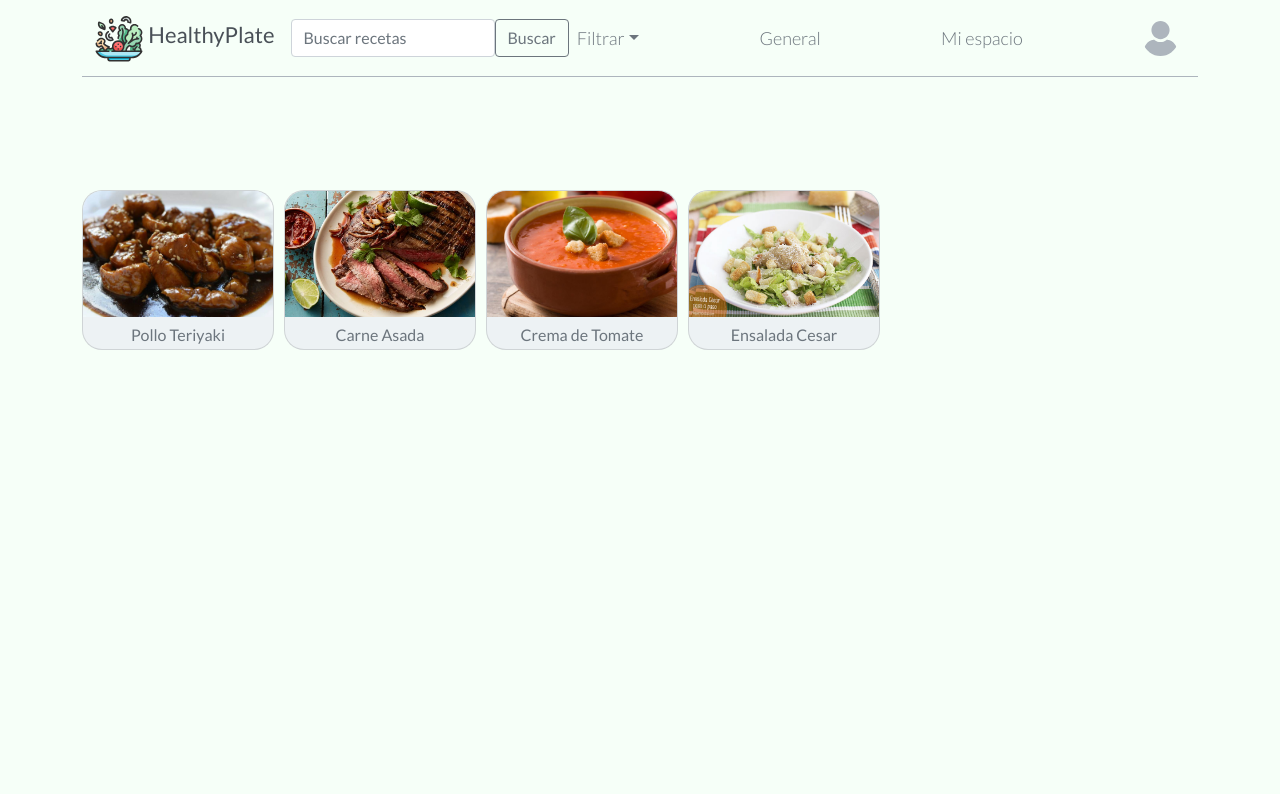
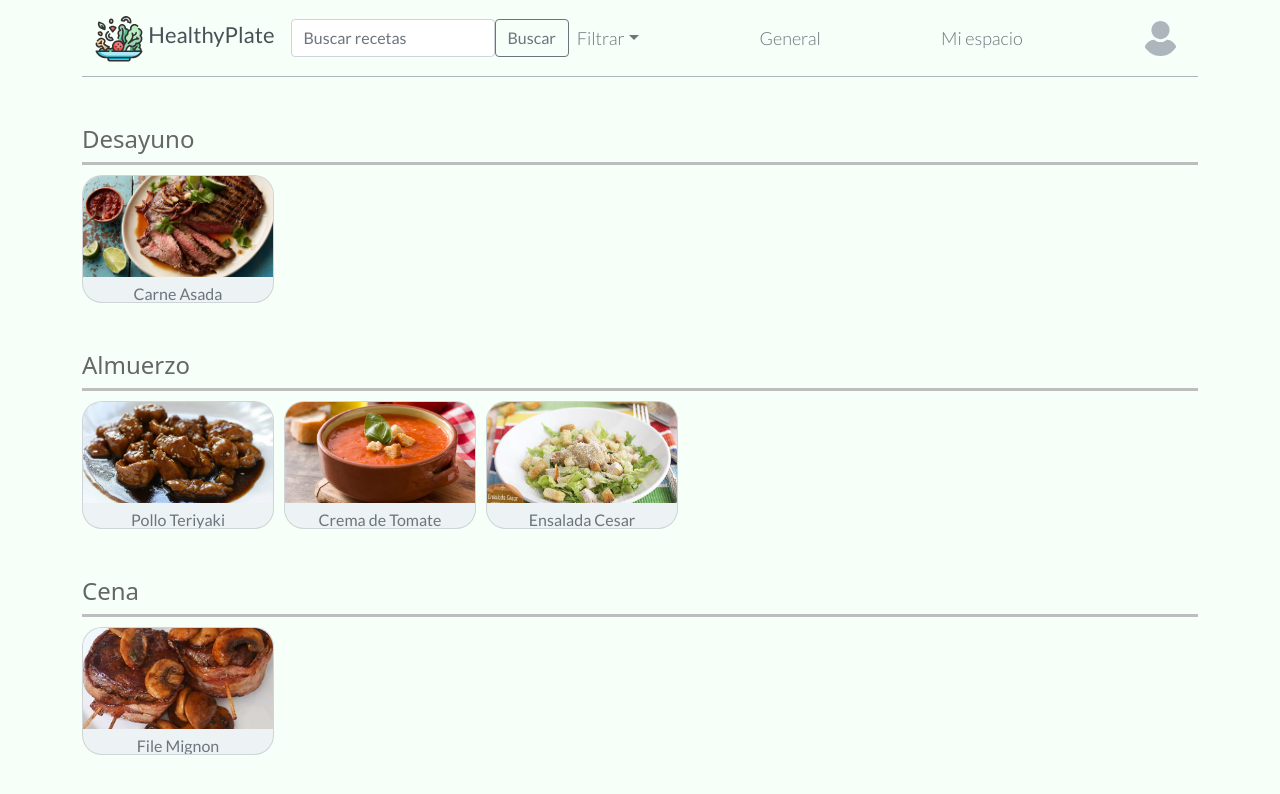
Before and after one commit to jvalentinavelez/healthyPlateFront, a React (Create React App) app: page / in a window 1280 px wide. Shown: the top 794 px of the page. Built offline with nearby package versions, Linux system fonts and the light colour scheme.

Commit message:
Mejoramiento de estilos e implementacion de 3 carrousel

```diff
--- a/public/json/Recetas.json
+++ b/public/json/Recetas.json
@@ -28,7 +28,7 @@
         "difficulty":"Media",
         "makingTime":40,
         "image":"./img/carne_asada.jpg",
-        "dayTime":"Almuerzo",
+        "dayTime":"Desayuno",
         "diet":"Normal",
         "ingredients": [
             "Pollo",
--- a/src/App.js
+++ b/src/App.js
@@ -2,7 +2,7 @@ import 'bootstrap-icons/font/bootstrap-icons.css';
 import { BrowserRouter as Router, Switch } from "react-router-dom";
 import Layout from "./Layout";
 import MiEspacio from "./components/MiEspacio/MiEspacio.js";
-import Recetas from "./components/Recetas/Recetas.js";
+import Recetas from "./components/Recetas/Recetas.js"
 
 function App() {
   return (
--- /dev/null
+++ b/src/components/Carrousel/Carrousel.css
@@ -0,0 +1,18 @@
+body {
+    margin: 0px;
+}
+.carousel{
+    width: 100%;
+    overflow: scroll;
+    padding: 0px;
+    position: relative;
+
+}
+.carousel::-webkit-scrollbar{
+    display: none;
+}
+.carousel__container{
+    white-space: nowrap;
+    margin: 10px 0px;
+    padding-bottom: 2%;
+}
--- /dev/null
+++ b/src/components/Carrousel/Carrousel.js
@@ -0,0 +1,38 @@
+import "./Carrousel.css";
+import { useState, useEffect } from "react";
+import Receta from "../Receta/Receta.js";
+
+function Carrousel({timeToEat}){
+
+    const [Recetas, setRecetas] = useState([]);
+
+    useEffect(()=>{
+        fetch("./json/Recetas.json")
+        .then((response)=>response.json())
+        .then((data)=>setRecetas(data));
+    },[]);
+
+
+    return(
+        <>
+            <section className="carousel">
+                <div className="carousel__container">
+                    {Recetas.map((receta)=>{
+                        if (receta.dayTime==timeToEat) {
+                            return(
+                                <Receta
+                                    name={receta.name}
+                                    image={receta.image}
+                                />
+                            );
+                        }
+                        return(null);
+                    })}
+                </div>
+            </section>
+
+
+        </>
+    );
+}
+export default Carrousel;
--- a/src/components/Receta/Receta.css
+++ b/src/components/Receta/Receta.css
@@ -1,11 +1,12 @@
 .Card{
     background-color: #edf2f4;
-    height:10rem;
+    height:8rem;
     border-radius: 20px;
     overflow: hidden;
     position: relative;
     display: inline-block;
     margin-right: 10px;
+    margin-top: 0px;
     cursor: pointer;
     transition: 450ms all;
     -webkit-transform-origin: center;
--- a/src/components/Recetas/Recetas.css
+++ b/src/components/Recetas/Recetas.css
@@ -1,18 +1,5 @@
-body {
-    margin: 0px;
+.subtitle{
+    font-size: 15px;
+    border-bottom: solid #BDBDBD 3px;
+    color: #666;
 }
-.carousel{
-    width: 100%;
-    overflow: scroll;
-    padding: 0px;
-    position: relative;
-
-}
-.carousel::-webkit-scrollbar{
-    display: none;
-}
-.carousel__container{
-    white-space: nowrap;
-    margin: 15px 0px;
-    padding-bottom: 5%;
-}
--- a/src/components/Recetas/Recetas.js
+++ b/src/components/Recetas/Recetas.js
@@ -1,36 +1,34 @@
 import "./Recetas.css";
-import { useState, useEffect } from "react";
-import Receta from "../Receta/Receta.js";
+import Carrousel from "../Carrousel/Carrousel.js";
 
 function Recetas(){
 
-    const [Recetas, setRecetas] = useState([]);
-
-    useEffect(()=>{
-        fetch("./json/Recetas.json")
-        .then((response)=>response.json())
-        .then((data)=>setRecetas(data));
-    },[]);
-
-
     return(
         <>
-            <section className="carousel">
-                <div className="carousel__container">
-                    {Recetas.map((receta)=>{
-                        if (receta.dayTime==='Almuerzo') {
-                            return(
-                                <Receta
-                                    name={receta.name}
-                                    image={receta.image}
-                                />
-                            );
-                        }
-                    })}
-                </div>
-            </section>
-
-
+        <div>
+            <div className="subtitle">
+                <h4>Desayuno</h4>
+            </div>
+            <Carrousel
+                timeToEat='Desayuno'
+            />
+        </div>
+        <div>
+            <div className="subtitle">
+                <h4>Almuerzo</h4>
+            </div>
+            <Carrousel
+                timeToEat='Almuerzo'
+            />
+        </div>
+        <div>
+            <div className="subtitle">
+                <h4>Cena</h4>
+            </div>
+            <Carrousel
+                timeToEat='Cena'
+            />
+        </div>
         </>
     );
 }
```
